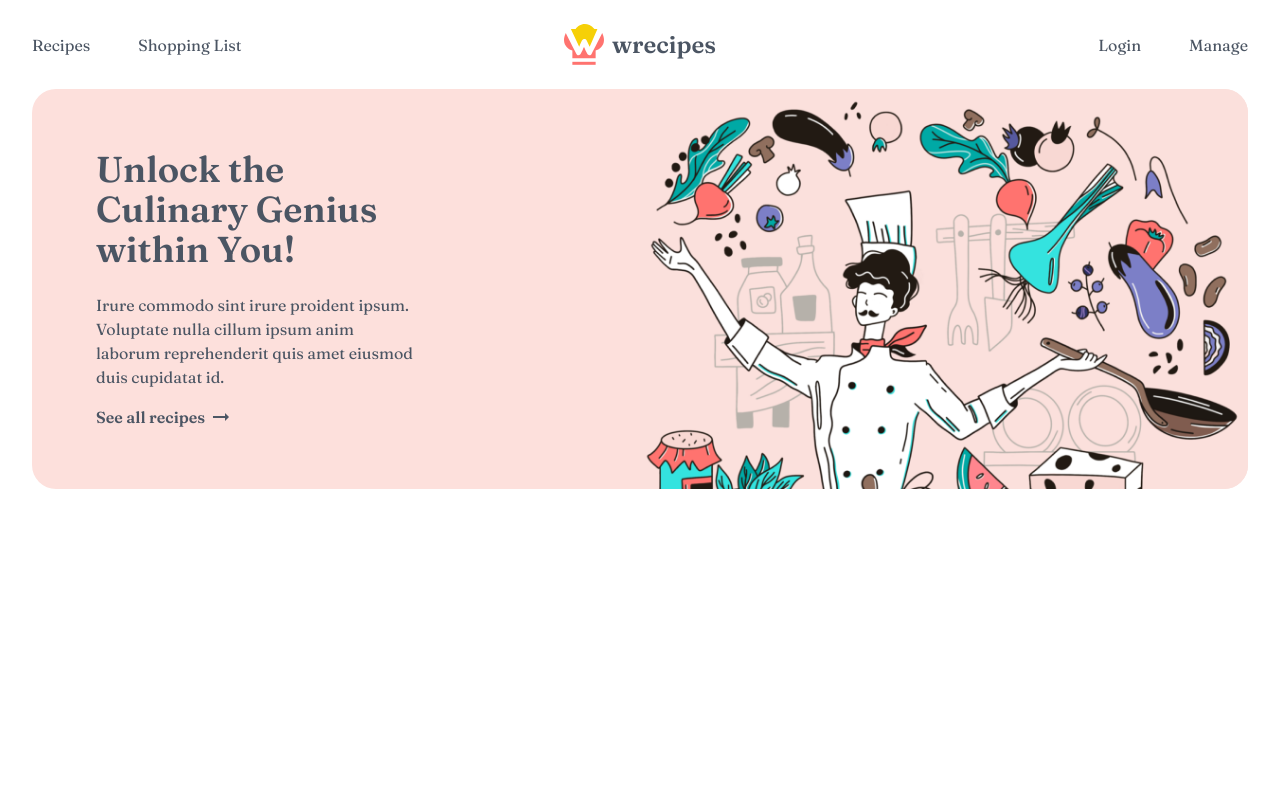
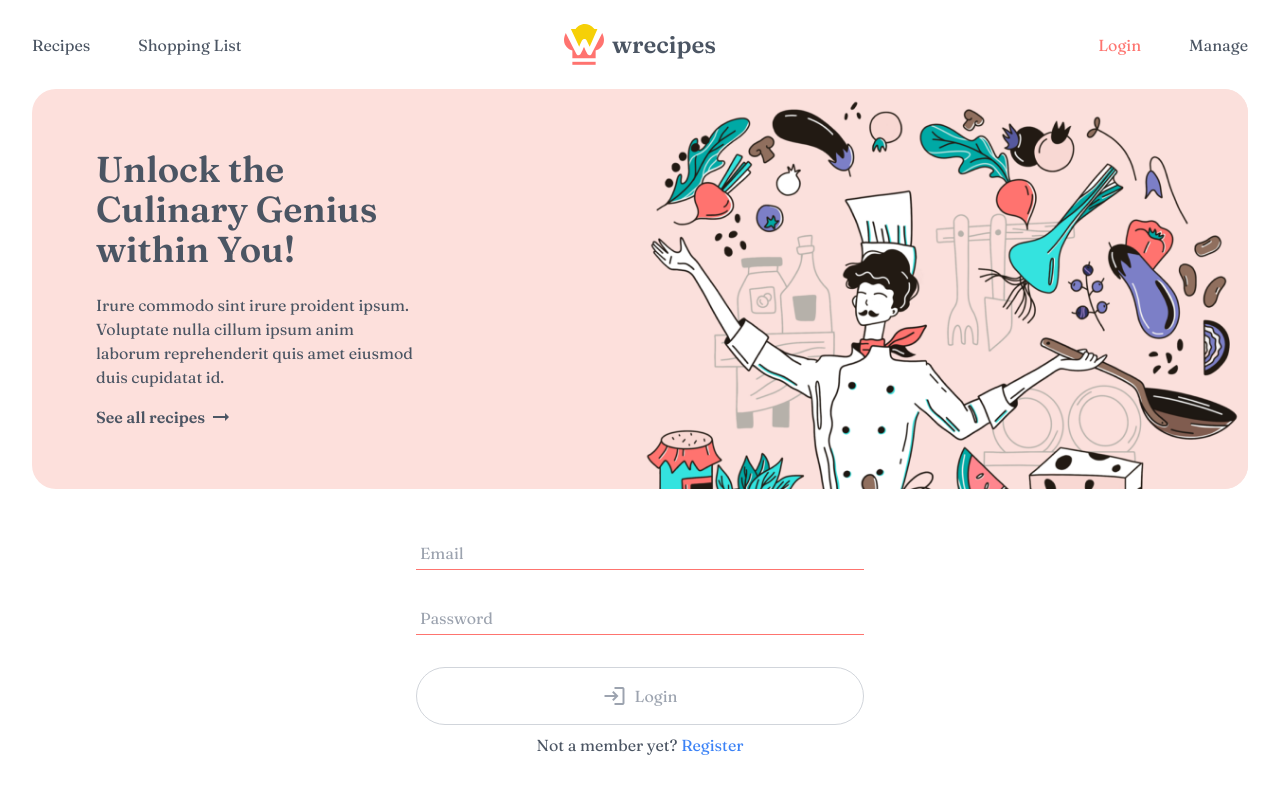
Before and after one commit to iqbalkang225/iqbal-kang-225-wrecipes, an Angular app: page /auth in a window 1280 px wide. Before the commit this address led to /. Shown: the top 794 px of the page. Built offline with nearby package versions, Linux system fonts and the light colour scheme.

Commit message:
started working on auth

```diff
--- a/src/app/app-routing.module.ts
+++ b/src/app/app-routing.module.ts
@@ -1,5 +1,6 @@
 import { NgModule } from '@angular/core';
 import { RouterModule, Routes } from '@angular/router';
+import { AuthComponent } from './auth/auth.component';
 import { RecipeDetailsComponent } from './recipes/recipe-details/recipe-details.component';
 import { RecipeFormComponent } from './recipes/recipe-form/recipe-form.component';
 import { RecipeSelectComponent } from './recipes/recipe-select/recipe-select.component';
@@ -20,6 +21,7 @@ const appRoutes: Routes = [
     ],
   },
   { path: 'shopping-list', component: ShoppingListComponent },
+  { path: 'auth', component: AuthComponent },
 ];
 
 @NgModule({
--- a/src/app/app.module.ts
+++ b/src/app/app.module.ts
@@ -19,6 +19,7 @@ import { RecipeFormComponent } from './recipes/recipe-form/recipe-form.component
 import { RecipesService } from './recipes/recipes.service';
 import { RecipeSelectComponent } from './recipes/recipe-select/recipe-select.component';
 import { HttpClientModule } from '@angular/common/http';
+import { AuthComponent } from './auth/auth.component';
 
 @NgModule({
   declarations: [
@@ -35,6 +36,7 @@ import { HttpClientModule } from '@angular/common/http';
     ShoppingItemComponent,
     RecipeFormComponent,
     RecipeSelectComponent,
+    AuthComponent,
   ],
   imports: [
     BrowserModule,
--- /dev/null
+++ b/src/app/auth/auth.component.html
@@ -0,0 +1,50 @@
+<form (ngSubmit)="onSubmit(form)" #form="ngForm" class="max-w-md mx-auto py-12">
+  <div class="space-y-8">
+    <input
+      type="text"
+      placeholder="Email"
+      class="border-b border-accent p-1 outline-none w-full"
+      ngModel
+      name="email"
+      required
+      email
+    />
+    <input
+      type="password"
+      placeholder="Password"
+      class="border-b border-accent p-1 outline-none w-full"
+      ngModel
+      name="password"
+      required
+      minlength="6"
+    />
+    <input
+      *ngIf="!alreadyMember"
+      type="password"
+      placeholder="Confirm password"
+      class="border-b border-accent p-1 outline-none w-full"
+      ngModel
+      name="confirmPassword"
+      required
+      minlength="6"
+    />
+    <!-- buttons -->
+
+    <button
+      [disabled]="!form.valid"
+      class="w-full border border-black py-4 flex gap-2 justify-center capitalize rounded-full hover:text-black hover:scale-95 duration-200 disabled:border-gray-300 disabled:text-gray-400 disabled:cursor-not-allowed"
+    >
+      <mat-icon>login</mat-icon>
+      {{ alreadyMember ? "Login" : "Register" }}
+    </button>
+  </div>
+  <div class="text-center mt-2">
+    <p>
+      {{ alreadyMember ? "Not a member yet? " : "Already a member? " }}
+
+      <button class="text-blue-500 hover:underline" (click)="toggleAuthForm()">
+        {{ alreadyMember ? "Register" : "Login" }}
+      </button>
+    </p>
+  </div>
+</form>
--- /dev/null
+++ b/src/app/auth/auth.component.ts
@@ -0,0 +1,19 @@
+import { Component } from '@angular/core';
+import { NgForm } from '@angular/forms';
+
+@Component({
+  selector: 'app-auth',
+  templateUrl: './auth.component.html',
+  styleUrls: ['./auth.component.css'],
+})
+export class AuthComponent {
+  alreadyMember = true;
+
+  toggleAuthForm() {
+    this.alreadyMember = !this.alreadyMember;
+  }
+
+  onSubmit(form: NgForm) {
+    const { email, password } = form.value;
+  }
+}
--- /dev/null
+++ b/src/app/auth/auth.service.ts
@@ -0,0 +1,14 @@
+import { HttpClient } from '@angular/common/http';
+import { Injectable } from '@angular/core';
+
+const FIREBASE_AUTH_URL =
+  'https://identitytoolkit.googleapis.com/v1/accounts:signInWithCustomToken?key=AIzaSyAe6lsb0uIyjTHbSTxtRspAVbrnn8Gjf_M';
+
+@Injectable({
+  providedIn: 'root',
+})
+export class AuthService {
+  constructor(public http: HttpClient) {}
+
+  signup() {}
+}
--- a/src/app/header/navbar/navbar.component.html
+++ b/src/app/header/navbar/navbar.component.html
@@ -52,7 +52,12 @@
 
   <ul class="flex gap-12 justify-end capitalize">
     <li>
-      <a href="#">login</a>
+      <a
+        routerLink="auth"
+        routerLinkActive="text-accent"
+        class="hover:text-accent duration-200"
+        >login</a
+      >
     </li>
     <li>
       <a href="#">manage</a>
```
Also changed, not shown: src/app/auth/auth.component.css (added).
